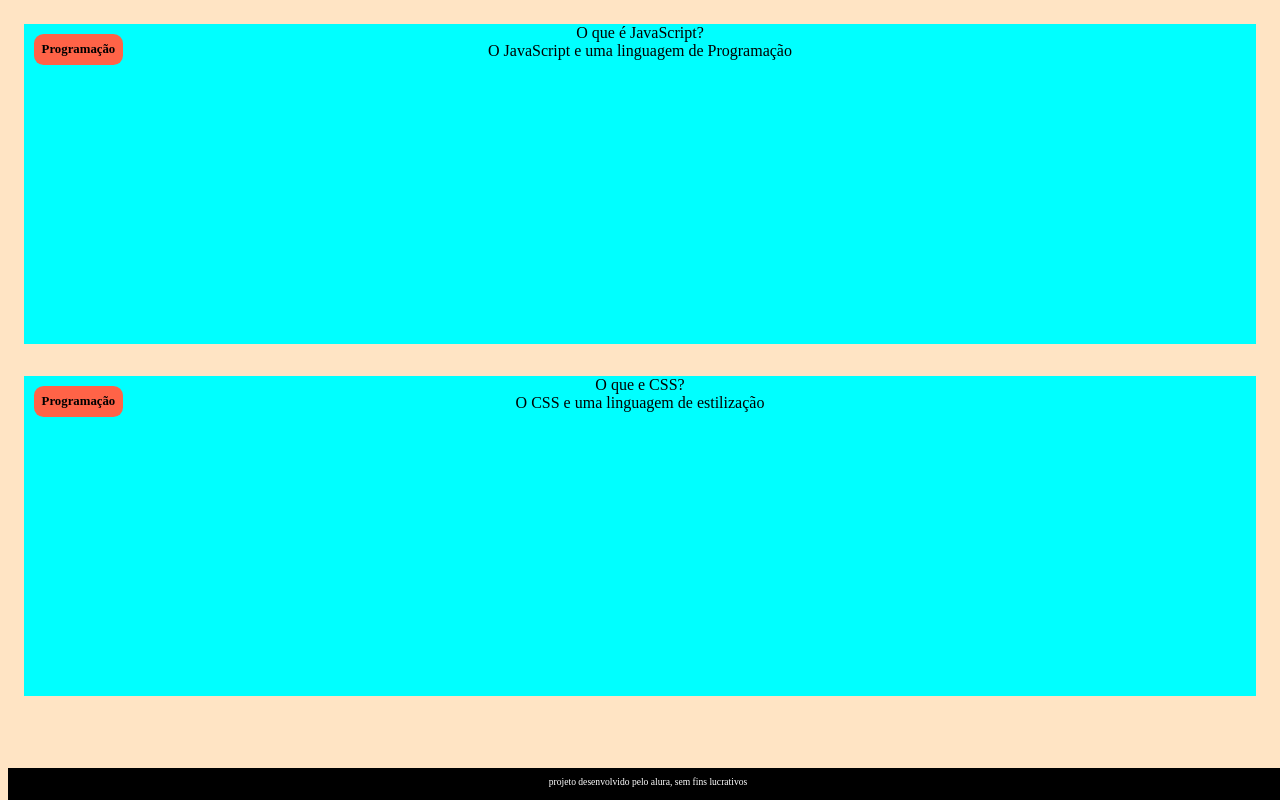
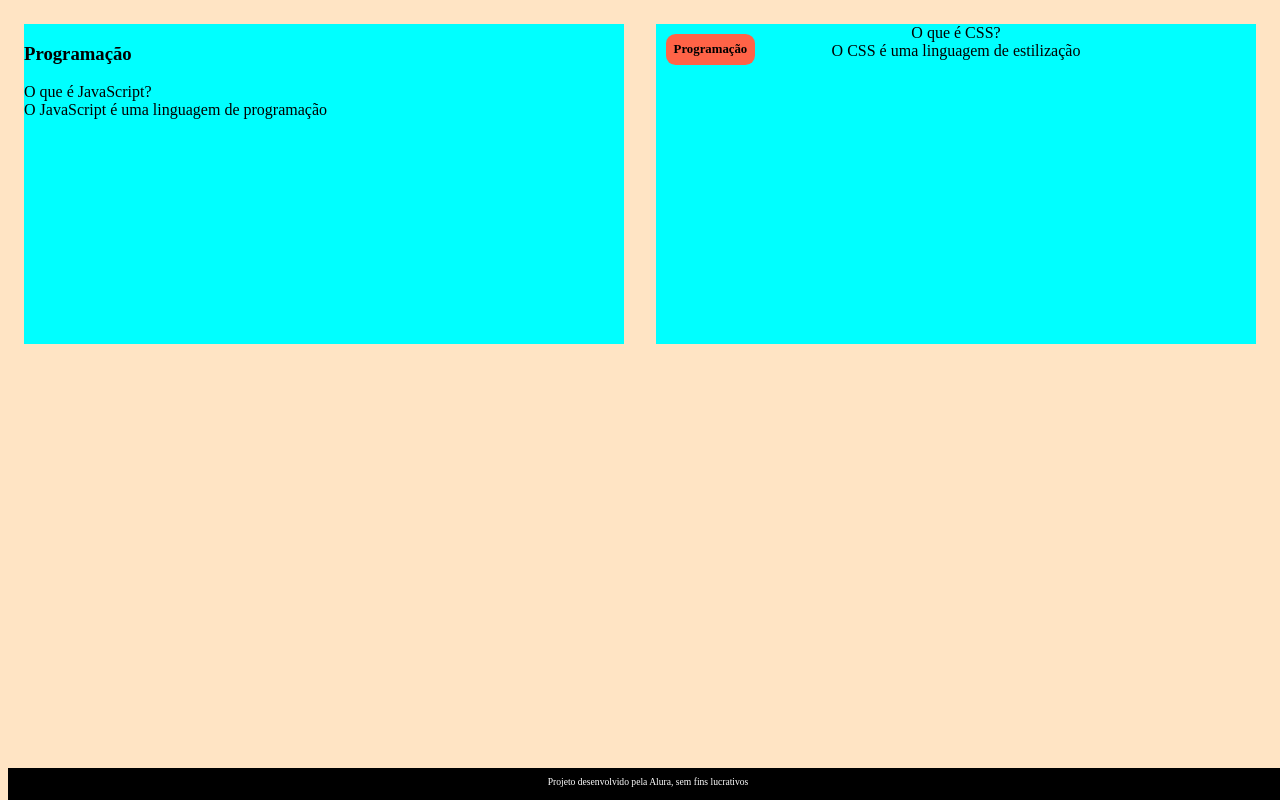
Before and after one commit to zorogostoso/julia, a plain HTML site: page index.html in a window 1280 px wide. Drawn offline with Linux system fonts and the light colour scheme; files that its build step writes are made by us from their sources.

Commit message:
Add files via upload

```diff
--- a/index.html
+++ b/index.html
@@ -1,40 +1,42 @@
 <!DOCTYPE html>
-<html lang="pt-br">
+<html lang="en">
 <head>
     <meta charset="UTF-8">
     <meta name="viewport" content="width=device-width, initial-scale=1.0">
-    <title></title><link rel="stylesheet" href="style.css"></title>
+    <link rel="stylesheet" href="assets/style.css">
+    <title>Flashcard</title>
 </head>
 <body>
     <main>
         <section id="container">
             <article class="cartao">
-               <div class="cartao__conteudo">
+                <div class="cartao_conteudo">
                     <h3>Programação</h3>
-                    <div class="cartao__conteudo__pergunta">
+                <div class="cartao_conteudo_pergunta">
                     O que é JavaScript?
+                    <div>
+                        O JavaScript é uma linguagem de programação
                     </div>
-                    <div class="cartao_conteudo_resposta">
-                        O JavaScript e uma linguagem de Programação
                 </div>
                 </div>
             </article>
-      </main>
-         <section id="container">
             <article class="cartao">
                 <div class="cartao__conteudo">
                         <h3>Programação</h3>
                         <div class="cartao__conteudo__pergunta">
-                        O que e CSS?
+                                O que é CSS?
                         </div>
-                    <div class="cartao_conteudo_resposta">
-                        O CSS e uma linguagem de estilização
+                        <div class="cartao__conteudo__resposta">
+                                O CSS é uma linguagem de estilização
                         </div>
                 </div>
         </article>
         </section>
+    </main>
     <footer>
-        <p>projeto desenvolvido pelo alura, sem fins lucrativos</p>
+        <p>Projeto desenvolvido pela Alura, sem fins lucrativos
+
+        </p>
     </footer>
 </body>
 </html>
```
Lines whose indentation alone changed are shown as unchanged.
